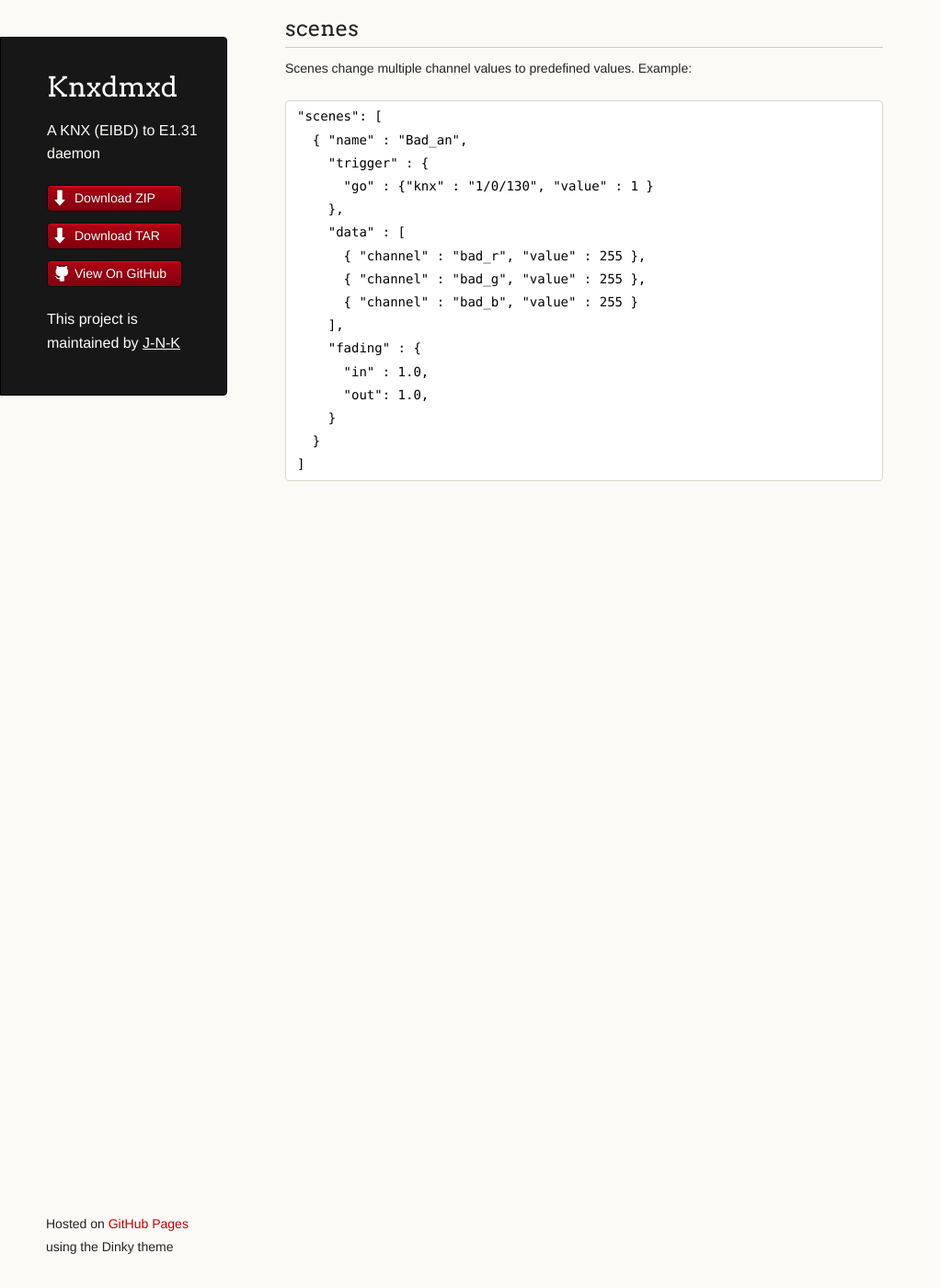
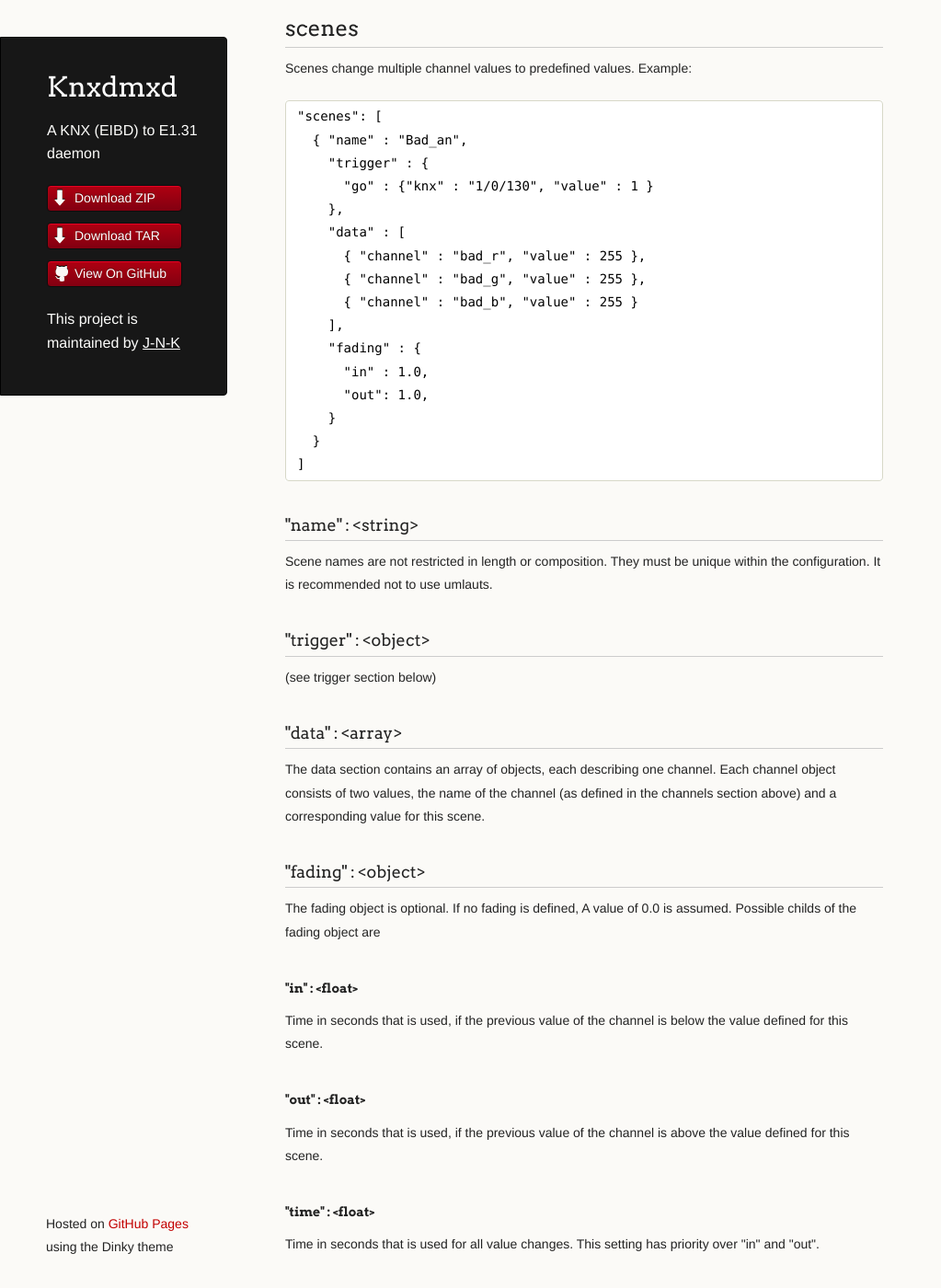
Before and after one commit to J-N-K/knxdmxd, a Jekyll site: the page built from index.md, in a window 1280 px wide and 1400 px high, scrolled down 2292 px. Shown: the whole window at 92% size, without its empty margins (0-1023 px from the left). Built offline with Jekyll 4.4.1, drawn with Linux system fonts in a browser that asks for light colours; before the commit the page ends 2897 px from its top, so only the background shows below that.

Commit message:
Updated documentation

```diff
--- a/index.md
+++ b/index.md
@@ -96,3 +96,32 @@ Scenes change multiple channel values to predefined values. Example:
         }
       }
     ]
+
+
+### &quot;name&quot; : &lt;string&gt;
+
+Scene names are not restricted in length or composition. They must be unique within the configuration. It is recommended not to use umlauts.
+
+### &quot;trigger&quot; : &lt;object&gt;
+
+(see trigger section below)
+
+### &quot;data&quot; : &lt;array&gt;
+
+The data section contains an array of objects, each describing one channel. Each channel object consists of two values, the name of the channel (as defined in the channels section above) and a corresponding value for this scene.
+
+### &quot;fading&quot; : &lt;object&gt;
+
+The fading object is optional. If no fading is defined, A value of 0.0 is assumed. Possible childs of the fading object are
+
+#### &quot;in&quot; : &lt;float&gt;
+
+Time in seconds that is used, if the previous value of the channel is below the value defined for this scene.
+
+#### &quot;out&quot; : &lt;float&gt;
+
+Time in seconds that is used, if the previous value of the channel is above the value defined for this scene.
+
+#### &quot;time&quot; : &lt;float&gt;
+
+Time in seconds that is used for all value changes. This setting has priority over &quot;in&quot; and &quot;out&quot;.
```
